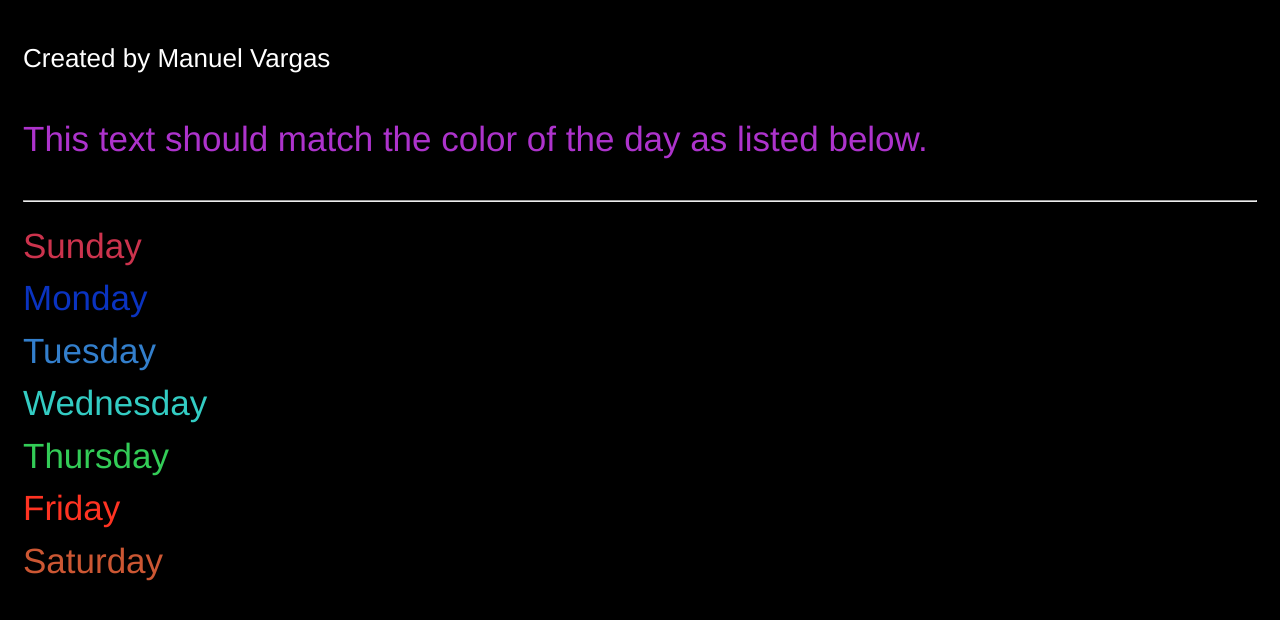
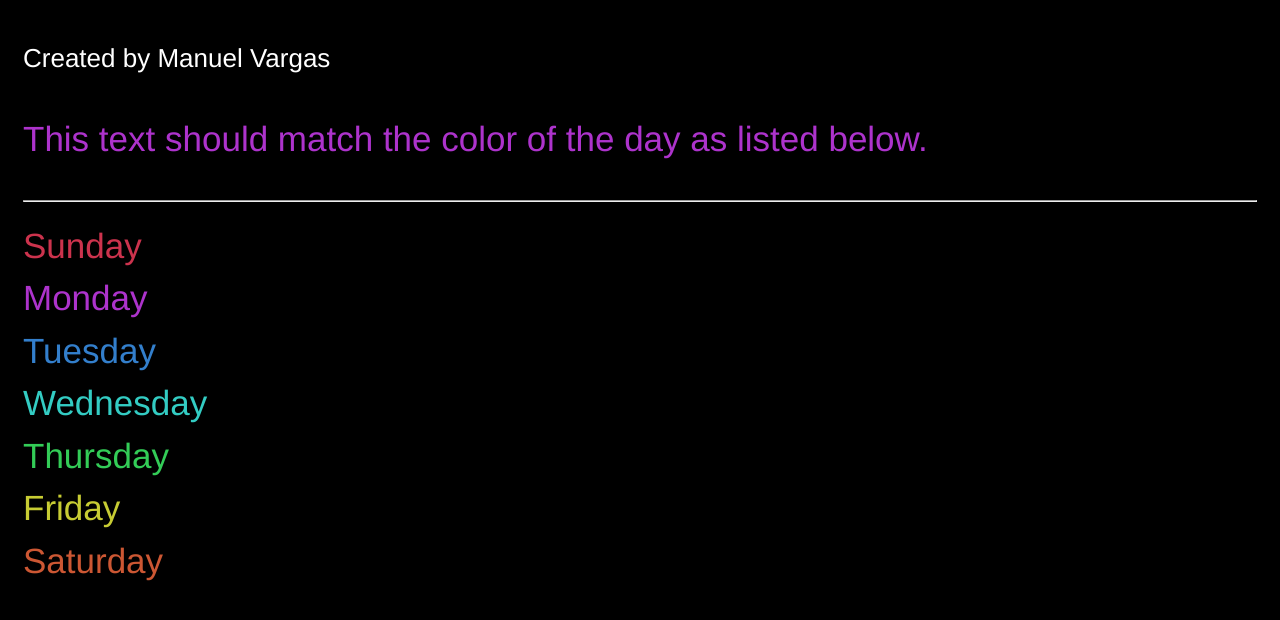
Before and after one commit to ManuelVargas1251/Daily-Hyperlink-Color-Changer, a plain HTML site: page index.html in a window 1280 px wide. Shown: the part 136-756 px from the top of the page. Drawn offline with Linux system fonts and the light colour scheme.

Commit message:
1.1 🤢
color updating

```diff
--- a/index.html
+++ b/index.html
@@ -1,25 +1,20 @@
 <html>
-
 <head>
 	<link rel="stylesheet" href="style.css">
 </head>
-
 <body>
 	<h1><a>Daily Hyperlink Color Changer</a></h1>
 	<sm>Created by Manuel Vargas</sm>
 	<p>
-
 		<a href="#">This text should match the color of the day as listed below.</a>
 		<hr>
 		<font color="#cc334d">Sunday</font>
-		<font color="##ad33cc">Monday</font>
+		<font color="#ad33cc">Monday</font>
 		<font color="#337fcc">Tuesday</font>
 		<font color="#33ccc3">Wednesday</font>
 		<font color="#33cc57">Thursday</font>
-		<font color="#f32">Friday</font>
+		<font color="#c7cc33">Friday</font>
 		<font color="#cc5733">Saturday</font>
-
 		<script src="colorchange.js"></script>
 </body>
-
 </html>
```
